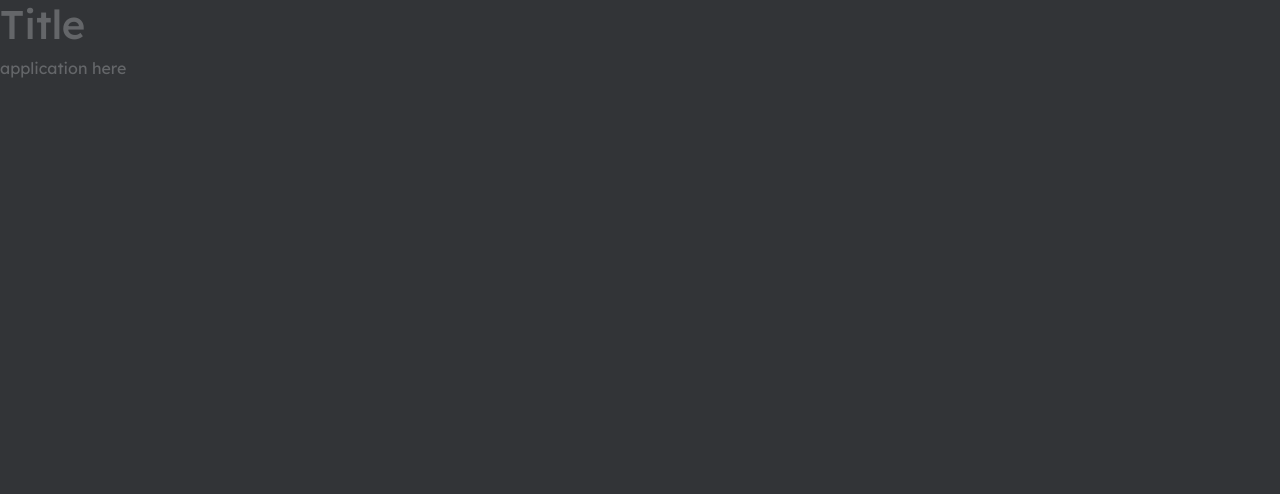
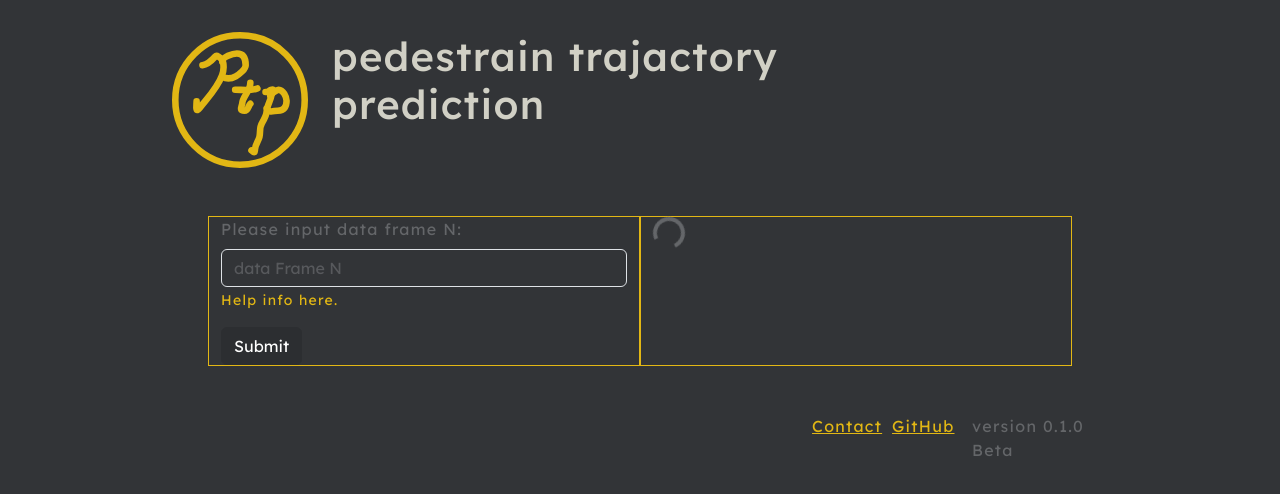
Before and after one commit to WangHonghui123/Pedestrian-Trajaectory-Prediction-Web-App, a React (Create React App) app in the folder ptp/: page /application in a window 1280 px wide. Shown: the top 494 px of the page. Built offline with nearby package versions, Linux system fonts and the light colour scheme.

Commit message:
create application page and its components, adjust footer grid layout.

```diff
--- a/ptp/src/components/Footer.js
+++ b/ptp/src/components/Footer.js
@@ -12,8 +12,8 @@ const infoFooter = () => {
 					<Col sm={1}>
 						<a href="https://github.com/WangHonghui123/Pedestrian-Trajaectory-Prediction-Web-App" className="link-info">GitHub</a>
 					</Col>
-					<Col sm={1}>
-						<p>version 0.1.0</p>
+					<Col sm={2}>
+						<p>version 0.1.0 Beta</p>
 					</Col>
 				</Row>
 			</Container>
--- /dev/null
+++ b/ptp/src/components/Inputs.js
@@ -0,0 +1,25 @@
+import React from "react";
+import { Container, Row, Col } from "react-bootstrap";
+import Form from 'react-bootstrap/Form';
+import Button from 'react-bootstrap/Button';
+
+const Inputs = () => {
+	return (
+		<>
+			<Form>
+				<Form.Group className="mb-3" controlId="dataFrameN">
+					<Form.Label>Please input data frame N:</Form.Label>
+					<Form.Control type="text" placeholder="data Frame N" />
+					<Form.Text className="text-info">
+						Help info here.
+					</Form.Text>
+				</Form.Group>
+				<Button variant="primary" type="submit">
+					Submit
+				</Button>
+			</Form>
+		</>
+	)
+}
+
+export default Inputs;
--- /dev/null
+++ b/ptp/src/components/PathCanvas.js
@@ -0,0 +1,12 @@
+import React from "react";
+import { Spinner } from "react-bootstrap";
+
+const PathCanvas = () => {
+	return (
+		<>
+			<Spinner animation="border"/>
+		</>
+	)
+}
+
+export default PathCanvas;
--- a/ptp/src/pages/application.js
+++ b/ptp/src/pages/application.js
@@ -1,11 +1,40 @@
 import React from "react"
+import { Link } from "react-router-dom";
+import { Container, Row, Col, Button } from "react-bootstrap";
+
+// import header & Footer
+import Header from "../components/Header";
+import Footer from "../components/Footer";
+
+//import input button set and path canvas here
+import Inputs from "../components/Inputs";
+import PathCanvas from "../components/PathCanvas";
 
 const Application = () => {
 	return (
-		<div>
-			<h1>Title</h1>
-			<p>application here</p>
-		</div>
+		<>
+			<Container id="centerContent">
+				<Row>
+					<Header />
+				</Row>
+
+				<Row id="applicationContent" className="p-5">
+					<Container>
+						<Row>
+							<Col className="border border-info">
+								<Inputs />
+							</Col>
+							<Col className="border border-info">
+								<PathCanvas />
+							</Col>
+						</Row>
+					</Container>
+				</Row>
+				<Row>
+					<Footer />
+				</Row>
+			</Container>
+		</>
 	)
 }
 
```
